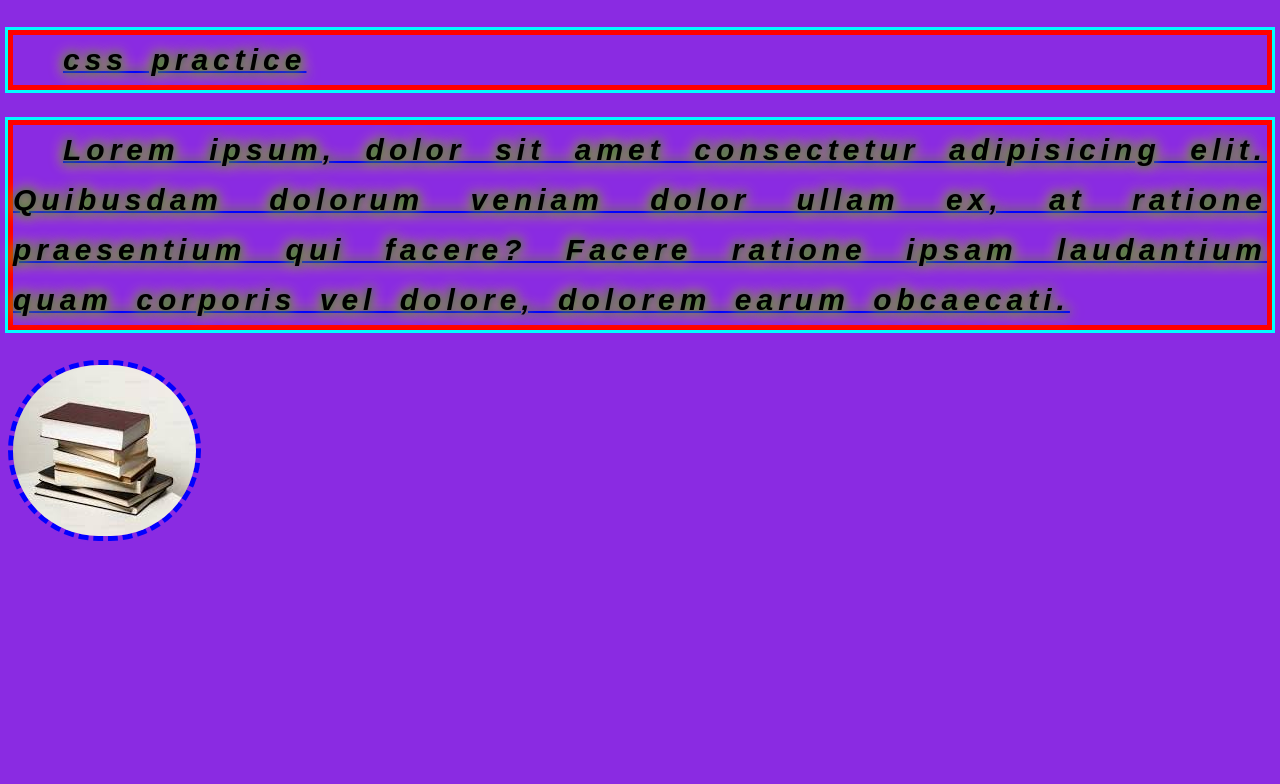
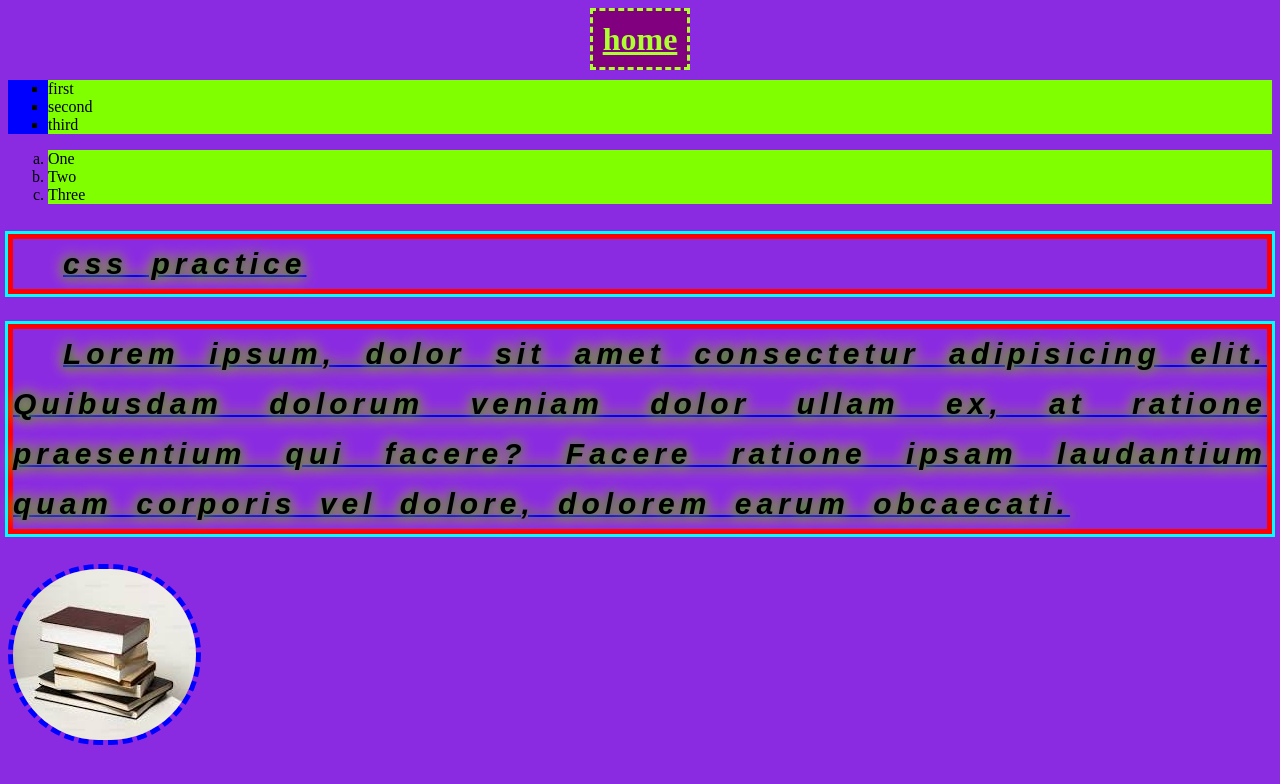
Before and after one commit to try-gi/Dec-29-2024, a plain HTML site: page index.html in a window 1280 px wide. Drawn offline with Linux system fonts and the light colour scheme.

Commit message:
3rd version

```diff
--- a/index.html
+++ b/index.html
@@ -7,8 +7,23 @@
     <title>css</title>
 </head>
 <body>
+    <h1><a href="#hjh">home</a></h1>
+
+   <ul>
+    <li>first</li>
+    <li>second</li>
+    <li>third</li>
+   </ul>
+
+   <ol>
+    <li>One</li>
+   <li>Two</li>
+   <li>Three</li></ol>
+
+
     <p>css practice</p>
     <p>Lorem ipsum, dolor sit amet consectetur adipisicing elit. Quibusdam dolorum veniam dolor ullam ex, at ratione praesentium qui facere? Facere ratione ipsam laudantium quam corporis vel dolore, dolorem earum obcaecati.</p>
-    <img src="./download.jfif" alt="book">
+    <img src="./download.jfif" alt="book"><br>
+
 </body>
 </html>
--- a/style.css
+++ b/style.css
@@ -40,3 +40,56 @@ body
 {
     background-color: blueviolet;
 }
+
+h1 {text-align: center;}
+
+ul {
+    list-style: square;
+    background: blue;
+}
+
+ol{
+    list-style: upper-roman;
+    list-style: lower-alpha;
+    /* list-style-position: inside; */
+    list-style-position: outside;
+}
+li {
+    background-color: chartreuse;
+}
+
+a:link
+{
+    padding: 10px;
+    border: dashed;
+    color: greenyellow;
+    background-color: purple;
+    text-align: center;
+
+}
+
+a:visited {
+
+    background-color: yellowgreen;
+    border-style: dotted;
+    border: 5px red;
+}
+
+a:hover
+{
+    background-color: green;
+    text-align: center;
+    font-size: large;
+    text-decoration: none;
+    border-radius: 500px;
+
+}
+
+a:active
+{
+    background-color: red;
+    text-align: center;
+    font-size: small;
+    color: white;
+
+}
```
